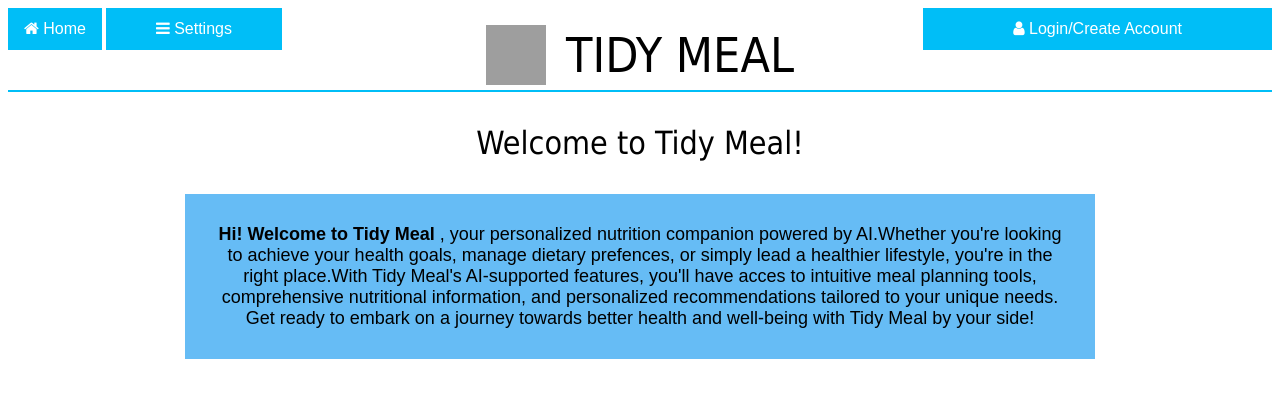
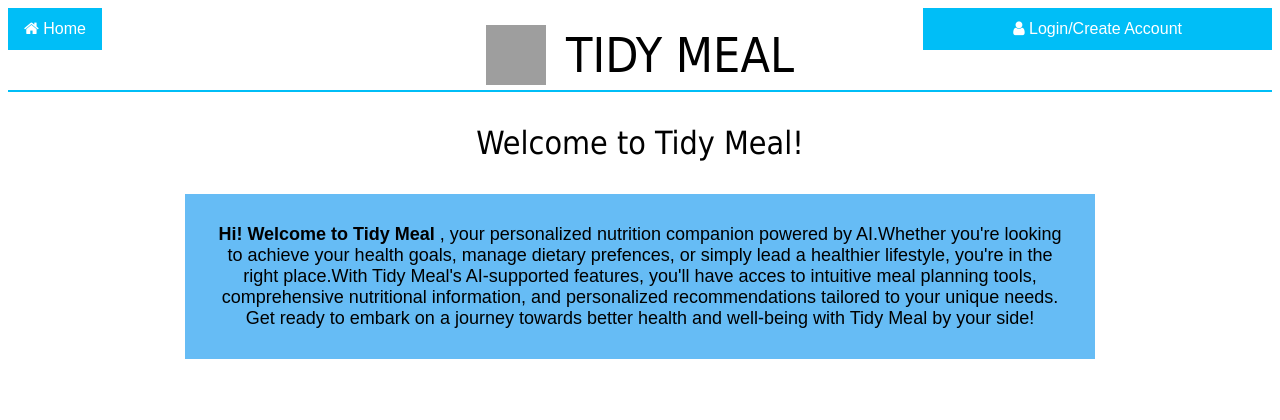
Before and after one commit to emchoBA/344-project, a Django app: page / in a window 1280 px wide. Shown: the top 420 px of the page. Run offline with Django 5.2, Linux system fonts and the light colour scheme; grey boxes are pictures that could not be loaded.

Commit message:
made gui changes

```diff
--- a/tidymeal/templates/createacc.html
+++ b/tidymeal/templates/createacc.html
@@ -145,7 +145,7 @@ span.email {
 </head>
 <body>
 <a href="/tidymeal"><button class="btnhome"><i class="fa fa-home"></i> Home</button></a>
-<button class="btn"><i class="fa fa-bars"></i> Settings</button>
+
 <a href="/login"><button class="btnlogin" style="float:right"><i class="fa fa-user"></i> Login</button></a>
 <div class="logo-container">
   <img src="https://cdn-icons-png.flaticon.com/512/1514/1514935.png" alt="Logo" class="logo-icon">
--- a/tidymeal/templates/dietreccpage.html
+++ b/tidymeal/templates/dietreccpage.html
@@ -165,7 +165,7 @@ function validateForm() {
 </head>
 <body>
   <a href="/tidymeal"><button class="btnhome"><i class="fa fa-home"></i> Home</button></a>
-  <button class="btn"><i class="fa fa-bars"></i> Settings</button>
+
   <button class="btnlogin" style="float:right"><i class="fa fa-user"></i> Username</button>
   <div class="logo-container">
     <img src="https://cdn-icons-png.flaticon.com/512/1514/1514935.png" alt="Logo" class="logo-icon">
--- a/tidymeal/templates/displayInfopage.html
+++ b/tidymeal/templates/displayInfopage.html
@@ -163,7 +163,7 @@ th {
 </head>
 <body>
   <a href="/tidymeal"><button class="btnhome"><i class="fa fa-home"></i> Home</button></a>
-  <button class="btn"><i class="fa fa-bars"></i> Settings</button>
+
   <button class="btnlogin" style="float:right"><i class="fa fa-user"></i> Username</button>
   <div class="logo-container">
     <img src="https://cdn-icons-png.flaticon.com/512/1514/1514935.png" alt="Logo" class="logo-icon">
--- a/tidymeal/templates/homepage.html
+++ b/tidymeal/templates/homepage.html
@@ -106,7 +106,7 @@
 </head>
 <body>
 <a href="/tidymeal"><button class="btnhome"><i class="fa fa-home"></i> Home</button></a>
-<button class="btn"><i class="fa fa-bars"></i> Settings</button>
+
 <a href="/login"><button class="btnlogin" style="float:right"><i class="fa fa-user"></i> Login/Create Account</button></a>
 <div class="logo-container">
   <img src="https://cdn-icons-png.flaticon.com/512/1514/1514935.png" alt="Logo" class="logo-icon">
--- a/tidymeal/templates/loginscreen.html
+++ b/tidymeal/templates/loginscreen.html
@@ -179,7 +179,7 @@ span.psw {
 </head>
 <body>
 <a href="/tidymeal"><button class="btnhome"><i class="fa fa-home"></i> Home</button></a>
-<button class="btn"><i class="fa fa-bars"></i> Settings</button>
+
 <a href="/register"><button class="btnlogin" style="float:right"><i class="fa fa-user"></i> Create Account</button></a>
 <div class="logo-container">
   <img src="https://cdn-icons-png.flaticon.com/512/1514/1514935.png" alt="Logo" class="logo-icon">
--- a/tidymeal/templates/userhomepage.html
+++ b/tidymeal/templates/userhomepage.html
@@ -99,7 +99,7 @@
 </head>
 <body>
 <a href="/tidymeal"><button class="btnhome"><i class="fa fa-home"></i> Home</button></a>
-<button class="btn"><i class="fa fa-bars"></i> Settings</button>
+
 <button class="btnlogin" style="float:right"><i class="fa fa-user"></i> Username</button></a>
 <div class="logo-container">
   <img src="https://cdn-icons-png.flaticon.com/512/1514/1514935.png" alt="Logo" class="logo-icon">
```
